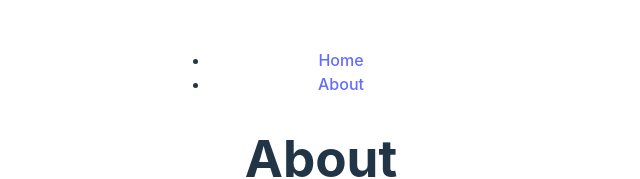
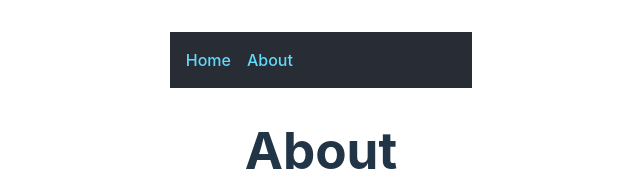
Before and after one commit to jesus73514145/microfront-principal, a React (Vite) app: page /about in a window 1280 px wide. Shown: the top 179 px of the page, without its empty margins (319-959 px from the left). Built offline with nearby package versions, Linux system fonts and the light colour scheme.

Commit message:
README
Co-authored-by: AlbertoSoria1998 <albertosoriasoria74@gmail.com>

```diff
--- a/src/components/About.tsx
+++ b/src/components/About.tsx
@@ -7,9 +7,9 @@ export default function PageAbout(){
             <h1>About</h1>
             <p>Esta es la página sobre. MICROFRONT 1</p>
             <iframe
-                src="https://master.d1vid5xqqrcxyu.amplifyapp.com/"
+                src="https://master.dbw8z78piw1nu.amplifyapp.com/"
                 style={{ width: '100%', height: '100vh', border: 'none' }}
-                title="Microfront-2"
+                title="Microfront-1"
             />
         </main>
     )
--- /dev/null
+++ b/src/components/Navbar/Navbar.css
@@ -0,0 +1,25 @@
+/* src/components/Navbar.css */
+.navbar {
+    background-color: #282c34;
+    padding: 1rem;
+}
+
+.navbar-list {
+    display: flex;
+    list-style: none;
+    margin: 0;
+    padding: 0;
+}
+
+.navbar-item {
+    margin-right: 1rem;
+}
+
+.navbar-link {
+    color: #61dafb;
+    text-decoration: none;
+}
+
+.navbar-link:hover {
+    text-decoration: underline;
+}
--- a/src/components/Navbar/Navbar.tsx
+++ b/src/components/Navbar/Navbar.tsx
@@ -1,12 +1,20 @@
+// src/components/Navbar.tsx
 import { Link } from "react-router-dom";
+import './Navbar.css'; // Importa el archivo CSS
 
-export default function Navbar(){
-    return(
-        <nav>
-            <ul>
-                <li><Link to="/">Home</Link></li>
-                <li><Link to="/about">About</Link></li>
+const Navbar: React.FC = () => {
+    return (
+        <nav className="navbar">
+            <ul className="navbar-list">
+                <li className="navbar-item">
+                    <Link to="/" className="navbar-link">Home</Link>
+                </li>
+                <li className="navbar-item">
+                    <Link to="/about" className="navbar-link">About</Link>
+                </li>
             </ul>
         </nav>
-    )
-}
+    );
+};
+
+export default Navbar;
```
